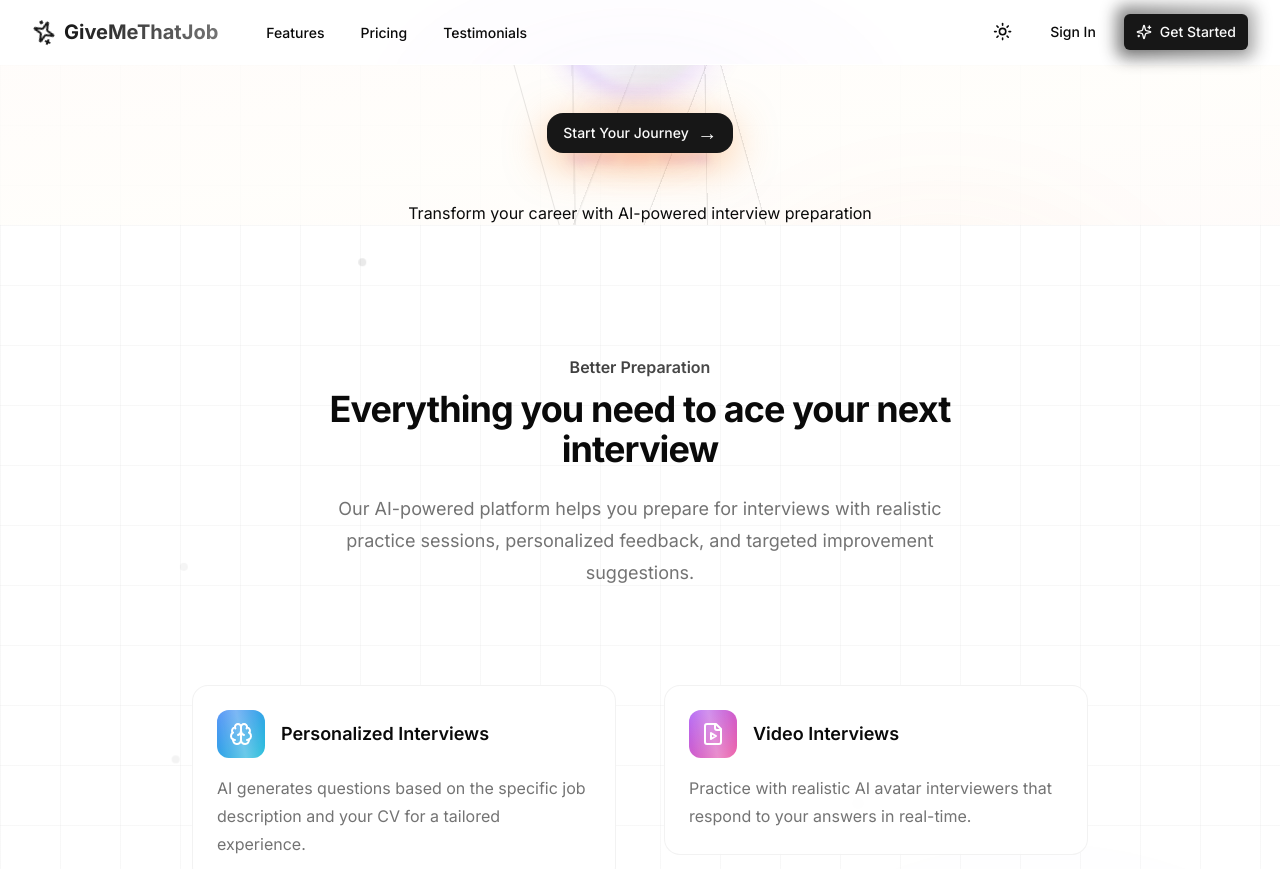
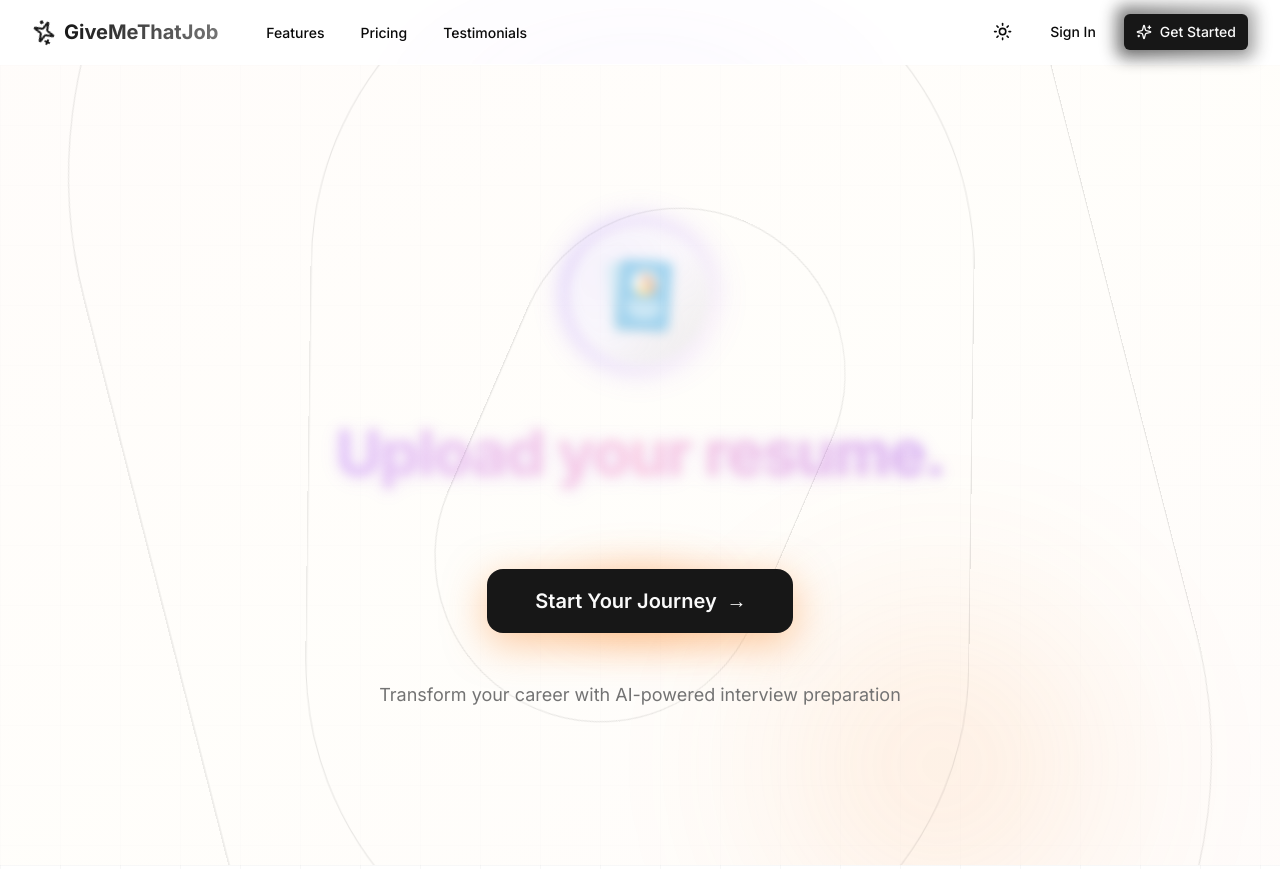
Before and after one commit to jolehuit/givemethatjob, a Next.js app: page / in a window 1280 px wide. Shown: the top 869 px of the page. Built offline with nearby package versions, Linux system fonts and the light colour scheme.

Commit message:
Updated tailwind.config.ts

```diff
--- a/components/landing/hero.tsx
+++ b/components/landing/hero.tsx
@@ -106,7 +106,7 @@ export function Hero() {
   }, []);
 
   return (
-    <div ref={containerRef} className="relative overflow-hidden bg-background">
+    <div ref={containerRef} className="relative min-h-[100vh] flex items-center justify-center overflow-hidden bg-background">
       {/* Background Effects */}
       <div className="absolute inset-0">
         {/* Gradient overlay */}
@@ -186,8 +186,7 @@ export function Hero() {
         </div>
       </div>
 
-      <div className="hero-container">
-        <div className="hero-content">
+      <div className="container relative z-10 px-4 mx-auto py-12 sm:py-16">
         <motion.div
           className="text-center space-y-8 sm:space-y-12"
           style={{
@@ -197,7 +196,7 @@ export function Hero() {
           }}
         >
           {/* Main Animation Section */}
-            <div className="relative hero-animation flex items-center justify-center">
+          <div className="relative h-[250px] sm:h-[300px] flex items-center justify-center">
             <AnimatePresence mode="wait">
               <motion.div
                 key={currentStep}
@@ -237,7 +236,7 @@ export function Hero() {
                     ease: "easeInOut"
                   }}
                 >
-                    <div className="relative w-24 h-24 xs:w-32 xs:h-32 sm:w-40 sm:h-40 md:w-44 md:h-44 lg:w-48 lg:h-48">
+                  <div className="relative w-32 h-32 sm:w-40 sm:h-40 lg:w-48 lg:h-48">
                     {/* Glow ring */}
                     <motion.div
                       className="absolute inset-0 rounded-full"
@@ -298,8 +297,8 @@ export function Hero() {
                 </motion.div>
 
                 {/* Typography */}
-                  <div className="relative">
-                    <h1 className="hero-title">
+                <div className="relative px-4">
+                  <h1 className="text-4xl sm:text-5xl lg:text-7xl font-bold tracking-tight">
                     <motion.span
                       className={`bg-gradient-to-r ${steps[currentStep].color} bg-clip-text text-transparent`}
                       style={{
@@ -336,7 +335,7 @@ export function Hero() {
             initial={{ opacity: 0, y: 40 }}
             animate={{ opacity: 1, y: 0 }}
             transition={{ delay: 1, duration: 0.8 }}
-              className="relative mt-8 sm:mt-12"
+            className="relative"
           >
             <Link href="/register">
               <motion.div
@@ -362,7 +361,8 @@ export function Hero() {
                 />
 
                 <Button
-                    className="hero-button relative rounded-2xl bg-primary text-primary-foreground shadow-lg transition-all duration-300 border-0"
+                  size="lg"
+                  className="relative px-8 sm:px-12 py-6 sm:py-8 text-lg sm:text-xl font-semibold rounded-2xl bg-primary text-primary-foreground shadow-lg transition-all duration-300 border-0"
                   style={{
                     boxShadow: `0 10px 40px ${steps[currentStep].glowColor}`,
                   }}
@@ -393,15 +393,14 @@ export function Hero() {
             initial={{ opacity: 0 }}
             animate={{ opacity: 1 }}
             transition={{ delay: 1.5, duration: 0.8 }}
-              className="relative mt-6 sm:mt-8"
+            className="relative px-4"
           >
-              <p className="hero-subtitle">
+            <p className="text-base sm:text-lg text-muted-foreground max-w-2xl mx-auto leading-relaxed">
               Transform your career with AI-powered interview preparation
             </p>
           </motion.div>
         </motion.div>
       </div>
     </div>
-    </div>
   );
 }
--- a/tailwind.config.ts
+++ b/tailwind.config.ts
@@ -22,9 +22,6 @@ const config: Config = {
       },
     },
     extend: {
-      screens: {
-        'xs': '475px',
-      },
       colors: {
         background: 'hsl(var(--background))',
         foreground: 'hsl(var(--foreground))',
```
Lines whose indentation alone changed are shown as unchanged.
